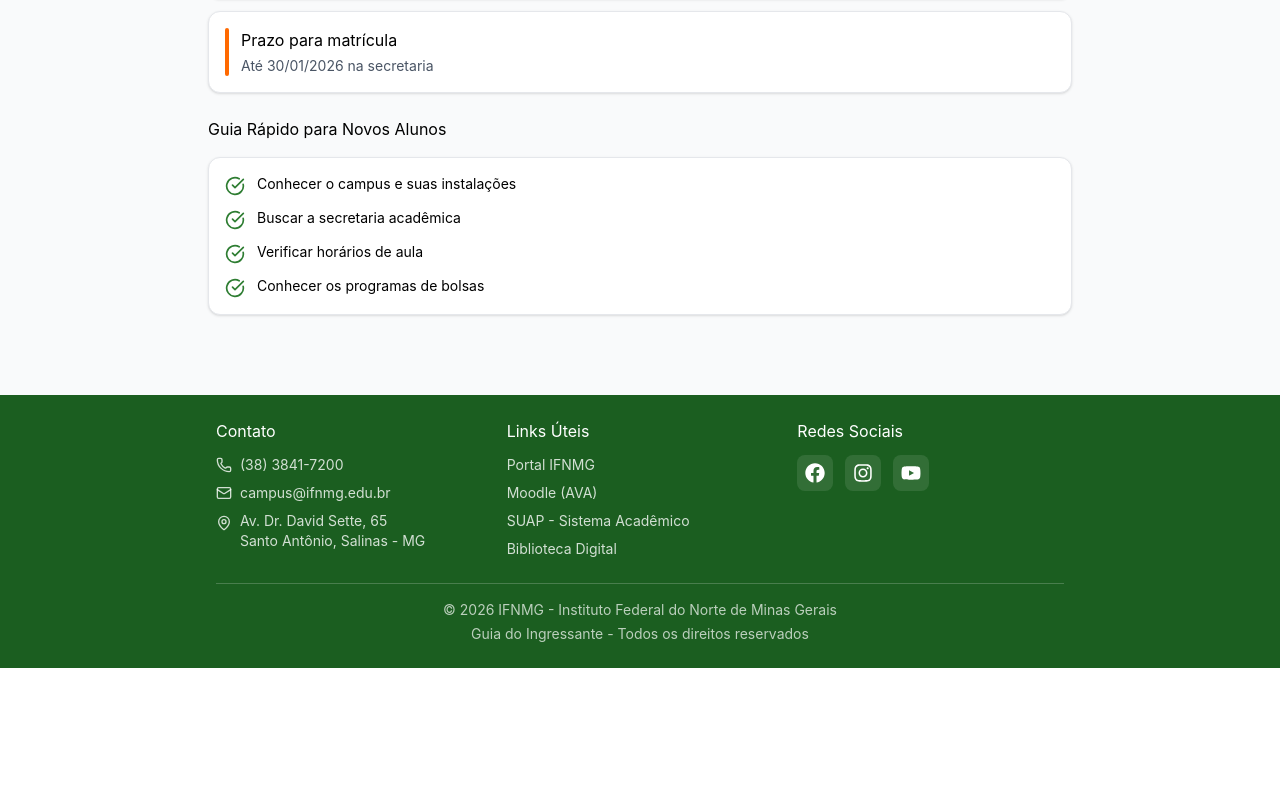
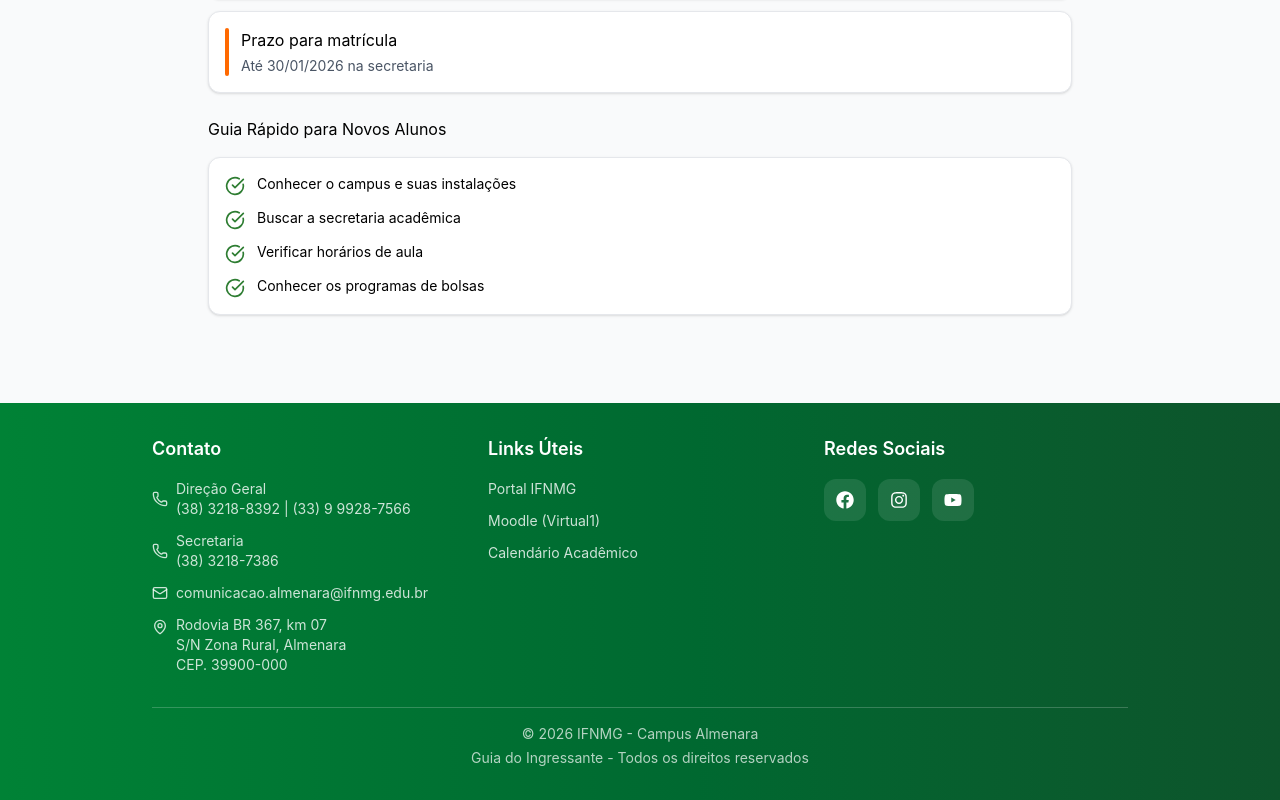
Before and after one commit to Raipb/site-ifnmg-alunos, a React (Vite) app: page / in a window 1280 px wide. Shown: the part 713-1513 px from the top of the page. Before the commit the page ends 1381 px from the top, so only its background shows below. Built offline with nearby package versions, Linux system fonts and the light colour scheme.

Commit message:
feat: atualização dos conteúdos dos cursos e informações do campus

```diff
--- a/src/app/components/Footer.tsx
+++ b/src/app/components/Footer.tsx
@@ -3,85 +3,130 @@ import { FaFacebook, FaInstagram, FaYoutube } from 'react-icons/fa';
 
 export function Footer() {
   return (
-    <footer className="bg-[#1B5E20] text-white mt-8 pb-16 md:pb-0">
-      <div className="max-w-4xl mx-auto p-6 space-y-6">
-        <div className="grid md:grid-cols-3 gap-6">
+    <footer className="bg-gradient-to-r from-green-700 to-green-900 text-white mt-10 pb-16 md:pb-0">
+      <div className="max-w-5xl mx-auto px-6 py-8 space-y-8">
+
+        {/* GRID PRINCIPAL */}
+        <div className="grid md:grid-cols-3 gap-8">
+
+          {/* CONTATO */}
           <div>
-            <h4 className="text-white mb-3">Contato</h4>
-            <div className="space-y-2 text-sm text-white/80">
+            <h4 className="text-lg font-semibold mb-4">Contato</h4>
+
+            <div className="space-y-3 text-sm text-white/80">
+
               <div className="flex items-center gap-2">
                 <Phone size={16} />
-                <span>(38) 3841-7200</span>
+                <span>Direção Geral <br />(38) 3218-8392 | (33) 9 9928-7566</span>
               </div>
+
+              <div className="flex items-center gap-2">
+                <Phone size={16} />
+                <span>Secretaria <br />(38) 3218-7386</span>
+              </div>
+
               <div className="flex items-center gap-2">
                 <Mail size={16} />
-                <span>campus@ifnmg.edu.br</span>
+                <span>comunicacao.almenara@ifnmg.edu.br</span>
               </div>
+
               <div className="flex items-start gap-2">
                 <MapPin size={16} className="mt-1 flex-shrink-0" />
-                <span>Av. Dr. David Sette, 65<br />Santo Antônio, Salinas - MG</span>
+                <span>
+                  Rodovia BR 367, km 07    <br />
+                  S/N Zona Rural, Almenara <br />
+                  CEP. 39900-000       <br />
+                </span>
               </div>
+
             </div>
           </div>
 
+          {/* LINKS ÚTEIS */}
           <div>
-            <h4 className="text-white mb-3">Links Úteis</h4>
-            <ul className="space-y-2 text-sm text-white/80">
+            <h4 className="text-lg font-semibold mb-4">Links Úteis</h4>
+
+            <ul className="space-y-3 text-sm text-white/80">
+
               <li>
-                <a href="https://www.ifnmg.edu.br" target="_blank" rel="noopener noreferrer" className="hover:text-white transition-colors">
+                <a
+                  href="https://www.ifnmg.edu.br"
+                  target="_blank"
+                  rel="noopener noreferrer"
+                  className="hover:text-white transition"
+                >
                   Portal IFNMG
                 </a>
               </li>
+
               <li>
-                <a href="#" className="hover:text-white transition-colors">
-                  Moodle (AVA)
+                <a
+                  href="https://virtual1.ifnmg.edu.br/login/index.php"
+                  target="_blank"
+                  rel="noopener noreferrer"
+                  className="hover:text-white transition"
+                >
+                  Moodle (Virtual1)
                 </a>
               </li>
+
               <li>
-                <a href="#" className="hover:text-white transition-colors">
-                  SUAP - Sistema Acadêmico
+                <a
+                  href="https://www.ifnmg.edu.br/calendario-alm"
+                  target="_blank"
+                  rel="noopener noreferrer"
+                  className="hover:text-white transition"
+                >
+                  Calendário Acadêmico
                 </a>
               </li>
-              <li>
-                <a href="#" className="hover:text-white transition-colors">
-                  Biblioteca Digital
-                </a>
-              </li>
+
             </ul>
           </div>
 
+          {/* REDES SOCIAIS */}
           <div>
-            <h4 className="text-white mb-3">Redes Sociais</h4>
+            <h4 className="text-lg font-semibold mb-4">Redes Sociais</h4>
+
             <div className="flex gap-3">
               <a
-                href="#"
-                className="p-2 bg-white/10 rounded-lg hover:bg-white/20 transition-colors"
+                href="https://www.facebook.com/IFNMGoficial"
+                target="_blank"
+                className="p-3 bg-white/10 rounded-xl hover:bg-white/20 transition transform hover:scale-105"
                 aria-label="Facebook"
               >
-                <FaFacebook size={20} />
+                <FaFacebook size={18} />
               </a>
+
               <a
-                href="#"
-                className="p-2 bg-white/10 rounded-lg hover:bg-white/20 transition-colors"
+                href="https://www.instagram.com/almenara_ifnmg/?hl=pt-br"
+                target="_blank"
+                className="p-3 bg-white/10 rounded-xl hover:bg-white/20 transition transform hover:scale-105"
                 aria-label="Instagram"
               >
-                <FaInstagram size={20} />
+                <FaInstagram size={18} />
               </a>
+
               <a
-                href="#"
-                className="p-2 bg-white/10 rounded-lg hover:bg-white/20 transition-colors"
+                href="https://www.youtube.com/@almenara_ifnmg"
+                target="_blank"
+                className="p-3 bg-white/10 rounded-xl hover:bg-white/20 transition transform hover:scale-105"
                 aria-label="YouTube"
               >
-                <FaYoutube size={20} />
+                <FaYoutube size={18} />
               </a>
+
             </div>
           </div>
+
         </div>
 
+        {/* RODAPÉ FINAL */}
         <div className="border-t border-white/20 pt-4 text-center text-sm text-white/70">
-          <p>© 2026 IFNMG - Instituto Federal do Norte de Minas Gerais</p>
+          <p>© 2026 IFNMG - Campus Almenara</p>
           <p className="mt-1">Guia do Ingressante - Todos os direitos reservados</p>
         </div>
+
       </div>
     </footer>
   );
--- a/src/app/pages/CampusPage.tsx
+++ b/src/app/pages/CampusPage.tsx
@@ -3,10 +3,9 @@ import { MapPin, Clock, ExternalLink } from 'lucide-react';
 
 export function CampusPage() {
   const campusInfo = {
-    endereco: 'Av. Dr. David Sette, 65 - Santo Antônio, Salinas - MG, 39560-000',
-    horario: 'Segunda a Sexta: 7h às 22h',
-    horarioSabado: 'Sábado: 7h às 12h',
-    mapsUrl: 'https://maps.google.com/?q=IFNMG+Campus+Salinas',
+    endereco: 'Rodovia BR 367, Km 07, s/n - Zona Rural, Almenara - MG, 39900-000',
+    horario: 'Segunda a Sexta: 7h às 22h30',
+    mapsUrl: 'https://maps.app.goo.gl/iCygVeheDzCg24YN7',
   };
 
   return (
@@ -39,14 +38,10 @@ export function CampusPage() {
               <div className="space-y-2">
                 <div className="flex justify-between items-center">
                   <span className="text-gray-600">Segunda a Sexta</span>
-                  <span className="text-gray-900">7h às 22h</span>
+                  <span className="text-gray-900">7h às 22h30</span>
                 </div>
                 <div className="flex justify-between items-center">
-                  <span className="text-gray-600">Sábado</span>
-                  <span className="text-gray-900">7h às 12h</span>
-                </div>
-                <div className="flex justify-between items-center">
-                  <span className="text-gray-600">Domingo</span>
+                  <span className="text-gray-600">Sábabo e Domingo</span>
                   <span className="text-gray-900">Fechado</span>
                 </div>
               </div>
@@ -56,12 +51,15 @@ export function CampusPage() {
 
         <Card>
           <h3 className="mb-3">Mapa do Campus</h3>
-          <div className="aspect-video bg-gray-100 rounded-lg flex items-center justify-center border border-gray-200">
-            <div className="text-center text-gray-500">
-              <MapPin size={48} className="mx-auto mb-2 text-gray-400" />
-              <p>Visualização do mapa</p>
-              <p className="text-sm mt-1">Clique no botão acima para ver no Google Maps</p>
-            </div>
+
+          <div className="aspect-video rounded-lg overflow-hidden border border-gray-200">
+            <iframe
+              src="https://www.google.com/maps/embed?pb=!1m18!1m12!1m3!1d3466.7017262556496!2d-40.743318099999996!3d-16.229171499999996!2m3!1f0!2f0!3f0!3m2!1i1024!2i768!4f13.1!3m3!1m2!1s0x74bd828dfcfa4e7%3A0xc3c01777194ad93!2sIFNMG%20-%20Campus%20Almenara!5e1!3m2!1spt-BR!2sbr!4v1777312465156!5m2!1spt-BR!2sbr"
+              className="w-full h-full border-0"
+              allowFullScreen
+              loading="lazy"
+              referrerPolicy="no-referrer-when-downgrade"
+            ></iframe>
           </div>
         </Card>
 
@@ -69,7 +67,7 @@ export function CampusPage() {
           <h3 className="mb-3">Como Chegar</h3>
           <div className="space-y-3 text-sm text-gray-700">
             <p>
-              <strong>De ônibus:</strong> Linhas que passam próximo ao campus: Linha Centro, Linha Bairro Santo Antônio
+              <strong>De ônibus:</strong> Linhas que passam próximo ao campus
             </p>
             <p>
               <strong>De carro:</strong> Estacionamento disponível para alunos e visitantes
--- a/src/app/pages/CursosPage.tsx
+++ b/src/app/pages/CursosPage.tsx
@@ -9,52 +9,76 @@ export function CursosPage() {
 
   const cursos = [
     {
-      nome: 'Técnico em Informática',
-      modalidade: 'Integrado ao Ensino Médio',
+      nome: 'Técnico em Administração Integrado ao Ensino Médio',
+      modalidade: 'Presencial',
       duracao: '3 anos',
-      turno: 'Integral',
-      descricao: 'Forma profissionais para desenvolver e manter sistemas e aplicações, configurar e dar suporte a redes de computadores.',
+      turno: 'Integral – matutino e vespertino',
+      descricao: 'O curso Técnico em Administração integrado ao Ensino Médio forma alunos críticos e participativos, preparados para aplicar conhecimentos de gestão e contribuir com a sociedade e o mercado de trabalho.',
+      nivel: 'Técnico',
+    },
+    {
+      nome: 'Técnico em Zootecnia Integrado ao Ensino Médio',
+      modalidade: 'Presencial',
+      duracao: '3 anos',
+      turno: 'Integral – matutino e vespertino',
+      descricao: 'Profissional capacitado para atuar na produção agrícola e animal, com foco em manejo, sustentabilidade e gestão rural.',
       nivel: 'Técnico',
     },
     {
       nome: 'Técnico em Agropecuária',
-      modalidade: 'Integrado ao Ensino Médio',
+      modalidade: 'Presencial Integrado ao Ensino Médio em Regime de Alternância',
       duracao: '3 anos',
       turno: 'Integral',
-      descricao: 'Capacita para planejar, executar e acompanhar projetos agropecuários com técnicas modernas e sustentáveis.',
+      descricao: 'O curso Técnico em Agropecuária forma profissionais capazes de atuar na produção vegetal e animal, manejo do solo e gestão rural, integrando teoria e prática com foco no desenvolvimento sustentável.',
       nivel: 'Técnico',
     },
     {
-      nome: 'Técnico em Meio Ambiente',
-      modalidade: 'Subsequente',
-      duracao: '2 anos',
-      turno: 'Noturno',
-      descricao: 'Forma profissionais para atuar na preservação ambiental, realizar análises e propor soluções sustentáveis.',
+      nome: 'Técnico em Informática Integrado ao Ensino Médio',
+      modalidade: 'Presencial',
+      duracao: '3 anos',
+      turno: 'Integrado',
+      descricao: 'O curso Técnico em Informática forma profissionais capazes de aplicar conhecimentos teóricos e práticos em tecnologia, contribuindo para o mercado de trabalho e a sociedade.',
       nivel: 'Técnico',
     },
     {
-      nome: 'Bacharelado em Sistemas de Informação',
-      modalidade: 'Superior',
-      duracao: '4 anos',
+      nome: 'Técnico em Zootecnia Integrado ao Ensino Médio',
+      modalidade: 'Presencial',
+      duracao: '3 anos',
+      turno: 'Integral – matutino e vespertino',
+      descricao: 'O curso Técnico em Zootecnia forma profissionais capacitados para atuar na produção animal, com foco em técnicas modernas e desenvolvimento sustentável.',
+      nivel: 'Técnico',
+    },
+    {
+      nome: 'Técnico em Enfermagem Subsequente',
+      modalidade: 'Presencial',
+      duracao: '2 anos',
       turno: 'Noturno',
-      descricao: 'Prepara profissionais para desenvolver, gerenciar e implementar sistemas de informação em organizações.',
+      descricao: 'Forma profissionais para atuar no cuidado à saúde com ética e qualidade.',
       nivel: 'Superior',
     },
     {
-      nome: 'Licenciatura em Ciências Biológicas',
-      modalidade: 'Superior',
-      duracao: '4 anos',
-      turno: 'Noturno',
-      descricao: 'Forma professores de biologia com sólida base científica e pedagógica para atuar na educação básica.',
+      nome: 'Bacharelado em Engenharia Agronômica',
+      modalidade: 'Presencial',
+      duracao: '10 semestres',
+      turno: 'Integral',
+      descricao: 'O curso de Engenharia Agronômica forma profissionais capazes de atuar no manejo do solo, produção agrícola e gestão rural, com foco no desenvolvimento sustentável.',
       nivel: 'Superior',
     },
     {
-      nome: 'Técnico em Edificações',
-      modalidade: 'Subsequente',
-      duracao: '2 anos',
+      nome: 'Tecnólogo em Análise e Desenvolvimento de Sistemas',
+      modalidade: 'Presencial',
+      duracao: '3 anos',
       turno: 'Noturno',
-      descricao: 'Capacita para desenvolver projetos de construção civil, acompanhar obras e elaborar orçamentos.',
-      nivel: 'Técnico',
+      descricao: 'O curso de Análise e Desenvolvimento de Sistemas forma profissionais capacitados para desenvolver e implantar soluções computacionais, atuando em diversas áreas da tecnologia.',
+      nivel: 'Superior',
+    },
+    {
+      nome: 'Superior de Tecnologia em Processos Gerenciais',
+      modalidade: 'Presencial',
+      duracao: '2 anos e meio ',
+      turno: 'Noturno',
+      descricao: 'O curso de Processos Gerenciais forma profissionais preparados para atuar na gestão de empresas, com foco prático em administração e tomada de decisões no mercado.',
+      nivel: 'Superior',
     },
   ];
 
```
